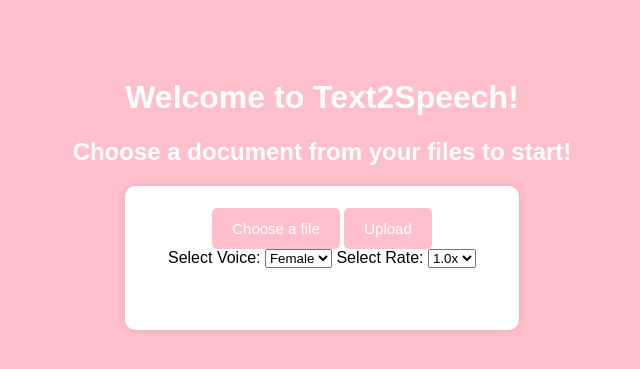
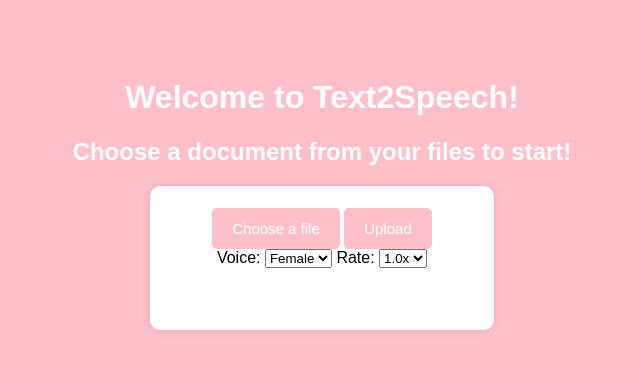
Before and after one commit to cullenowens/Text2Speech, a Flask app: page / in a window 1280 px wide. Shown: the top 369 px of the page, without its empty margins (318-958 px from the left). Run offline with Flask 3, Linux system fonts and the light colour scheme.

Commit message:
saving space

```diff
--- a/src/static/styles/style.css
+++ b/src/static/styles/style.css
@@ -21,7 +21,7 @@ form {
   border-radius: 10px;
   display: table;
   box-shadow: 0 0 10px rgba(0, 0, 0, 0.1);
-  width: 350px;
+  width: 300px;
   height: 100px;
   margin: 0 auto;
 }
--- a/src/templates/page.html
+++ b/src/templates/page.html
@@ -16,14 +16,14 @@
 
             <div class="control-group">
                 <!--voice selection -->
-                <label for='voice'>Select Voice:</label>
+                <label for='voice'>Voice:</label>
                 <select name="voice" id="voice">
                     <option value="female">Female</option>
                     <option value="Male">Male</option>
                 </select>
 
                 <!--Speed control-->
-                <label for="rate">Select Rate:</label>
+                <label for="rate">Rate:</label>
                 <select name="rate" id="speed">
                     <option value="50">0.5x</option>
                     <option value="100" selected>1.0x</option>
```
